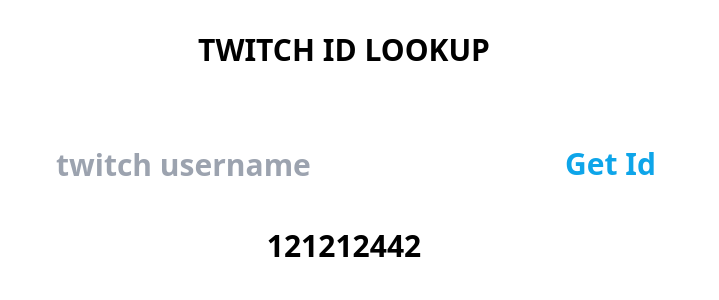
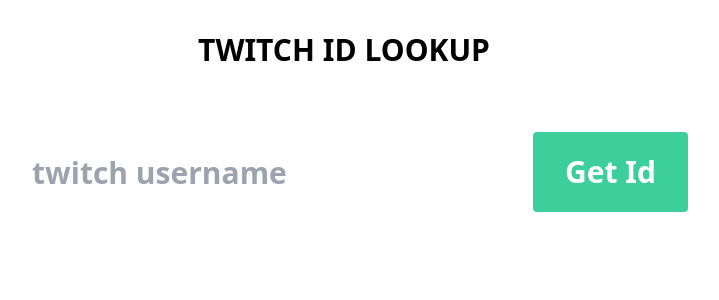
Before and after one commit to guinhoshuto/id-lookup, a Next.js app: page /twitch in a window 1280 px wide. Shown: the top 300 px of the page, without its empty margins (296-1015 px from the left). Built offline with nearby package versions, Linux system fonts and the light colour scheme.

Commit message:
estilizacoes

```diff
--- a/components/result.tsx
+++ b/components/result.tsx
@@ -5,7 +5,6 @@
 export default function Result(props: resultData){
     return(
         <div className="text-center m-8">
-            121212442
             {props.id}
         </div>
     )
--- a/components/searchInput.tsx
+++ b/components/searchInput.tsx
@@ -18,12 +18,12 @@
                     type="text"
                     onChange={(e: any) => handleOnChange(e.target.value)}
                     placeholder={props.placeholder}
-                    className="h-16 px-8"
+                    className="h-20 px-8 rounded"
                 />
                 {/* <input type="submit" value="Get Id" /> */}
                 <button
                     onClick={() => props.searchId(props.q)}
-                    className="block p-2 bg-white border-solid border-1 text-sky-500"
+                    className="block px-8 bg-ok text-white border-solid border-1 h-20 rounded"
                 >
                     Get Id
                 </button>
--- a/tailwind.config.js
+++ b/tailwind.config.js
@@ -5,7 +5,12 @@
     "./components/**/*.{js,ts,jsx,tsx}",
   ],
   theme: {
-    extend: {},
+    extend: {
+      colors: {
+        'ok': '#3ccf9b',
+        'error': '#f2526e'
+      }
+    },
   },
   plugins: [],
 }
```
Also changed, not shown: pages/api/instagram.ts (added).
